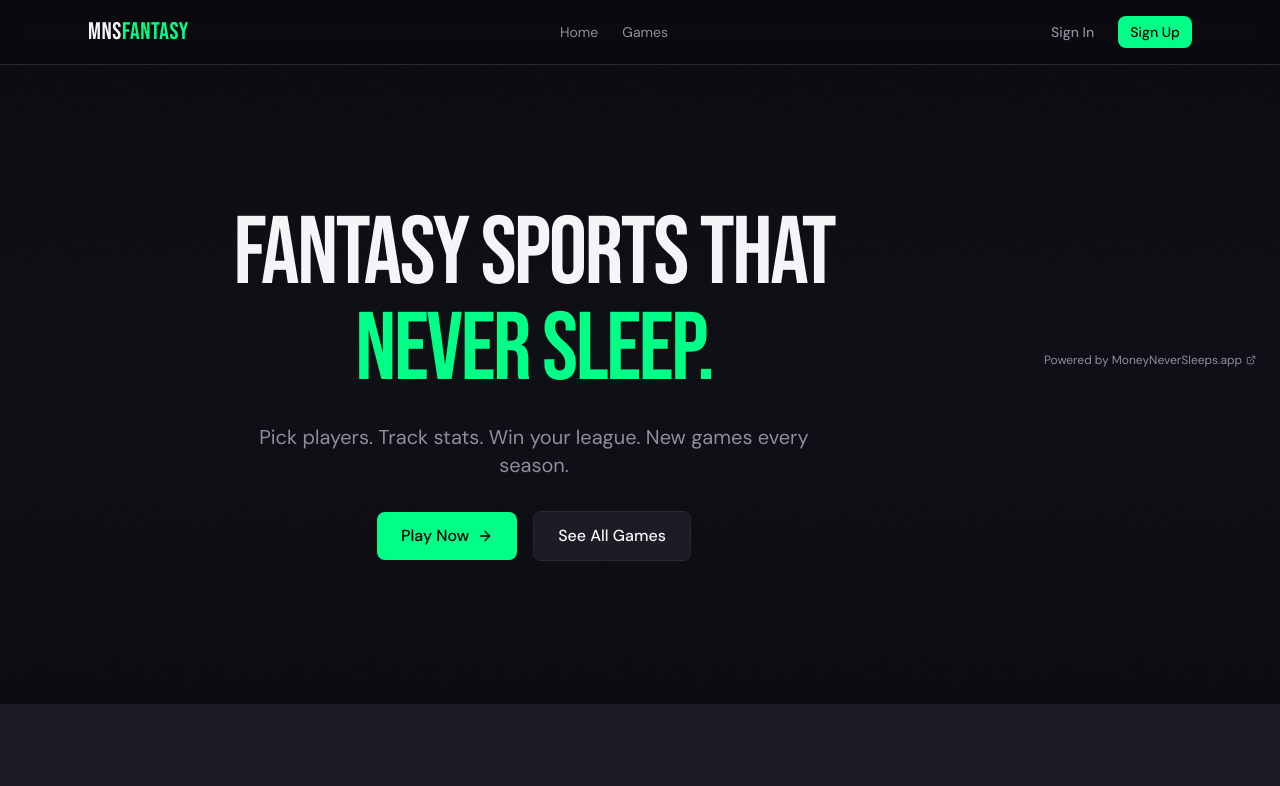
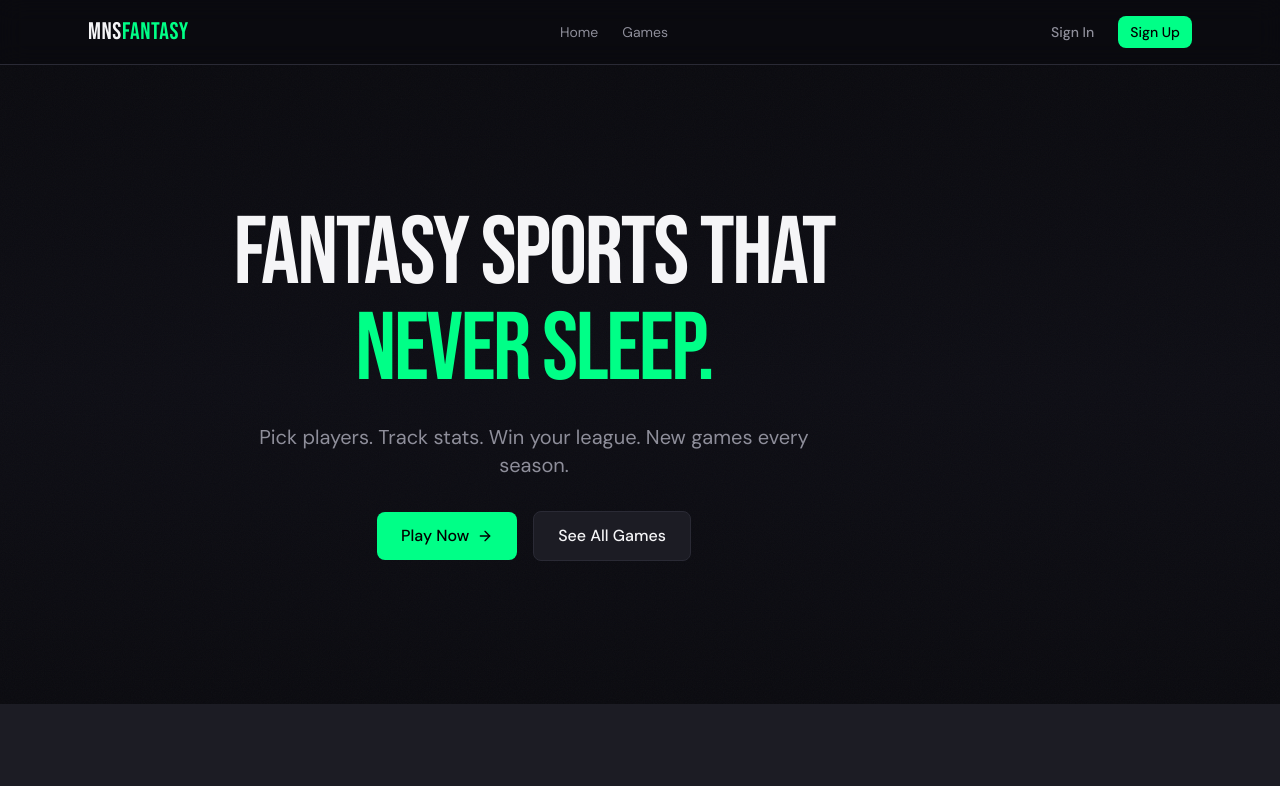
Before and after one commit to seanmun/mns-fantasy, a React (Vite) app: page / in a window 1280 px wide. Shown: the top 786 px of the page. Built offline with nearby package versions, Linux system fonts and the light colour scheme; no server answers.

Commit message:
offcenter

```diff
--- a/src/pages/Landing.tsx
+++ b/src/pages/Landing.tsx
@@ -84,10 +84,10 @@ export function Landing() {
           initial={{ opacity: 0 }}
           animate={{ opacity: 1 }}
           transition={{ delay: 0.8 }}
-          href="https://moneynneversleeps.app"
+          href="https://www.moneyneversleeps.app/"
           target="_blank"
           rel="noopener noreferrer"
-          className="absolute bottom-6 right-6 text-xs text-[var(--color-muted-foreground)] hover:text-[var(--color-foreground)] transition-colors flex items-center gap-1"
+          className="absolute bottom-6 left-1/2 -translate-x-1/2 text-xs text-[var(--color-muted-foreground)] hover:text-[var(--color-foreground)] transition-colors flex items-center gap-1"
         >
           Powered by MoneyNeverSleeps.app <ExternalLink size={10} />
         </motion.a>
@@ -138,7 +138,7 @@ export function Landing() {
             <p className="text-[var(--color-muted-foreground)] mb-6 max-w-md mx-auto">
               MNSfantasy is built by the team behind MoneyNeverSleeps.app — the fantasy platform where sports meets investing. Follow the money.
             </p>
-            <a href="https://moneynneversleeps.app" target="_blank" rel="noopener noreferrer">
+            <a href="https://www.moneyneversleeps.app/" target="_blank" rel="noopener noreferrer">
               <Button variant="secondary">
                 Visit MoneyNeverSleeps.app <ArrowRight size={14} className="ml-2" />
               </Button>
```
Also changed, not shown: 2 other files (tests, documents, lock files or other folders).
